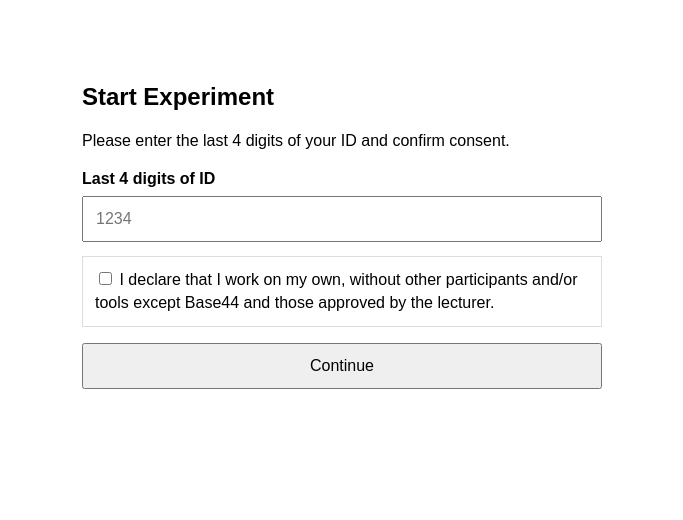
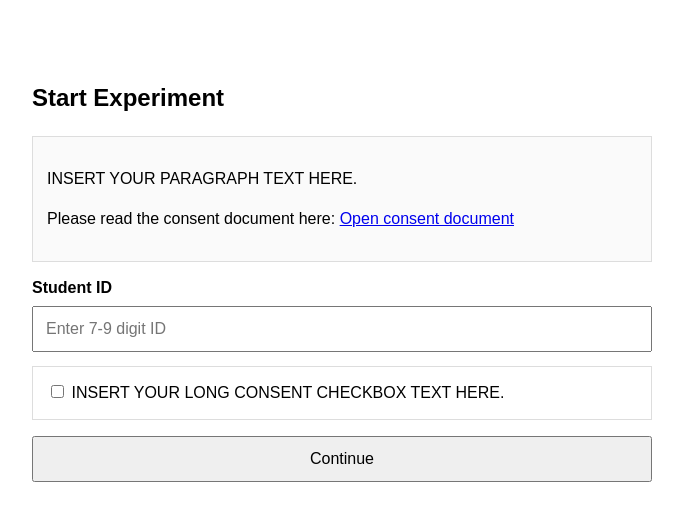
Before and after one commit to jennygub/RR1, a website: page index.html in a window 1280 px wide. Shown: the whole page, without its empty margins (298-981 px from the left). Drawn offline with Linux system fonts and the light colour scheme.

Commit message:
Update index.html

```diff
--- a/index.html
+++ b/index.html
@@ -8,14 +8,10 @@
   <style>
     body {
       font-family: Arial, sans-serif;
-      max-width: 520px;
+      max-width: 620px;
       margin: 40px auto;
       padding: 20px;
-      line-height: 1.4;
-    }
-
-    h2 {
-      margin-bottom: 8px;
+      line-height: 1.5;
     }
 
     label {
@@ -32,9 +28,16 @@
       box-sizing: border-box;
     }
 
+    .info-box {
+      margin-top: 16px;
+      padding: 14px;
+      border: 1px solid #ddd;
+      background: #fafafa;
+    }
+
     .consent-box {
       margin-top: 14px;
-      padding: 12px;
+      padding: 14px;
       border: 1px solid #ddd;
     }
 
@@ -65,27 +68,39 @@
 <body>
 
   <h2>Start Experiment</h2>
-  <p>Please enter the last 4 digits of your ID and confirm consent.</p>
+
+  <div class="info-box">
+    <p>
+      INSERT YOUR PARAGRAPH TEXT HERE.
+    </p>
+
+    <p>
+      Please read the consent document here:
+      <a href="https://example.com/your-consent-document" target="_blank" rel="noopener noreferrer">
+        Open consent document
+      </a>
+    </p>
+  </div>
 
   <form id="assignmentForm">
 
-    <label for="id4">Last 4 digits of ID</label>
+    <label for="studentId">Student ID</label>
     <input
       type="tel"
-      id="id4"
-      name="id4"
+      id="studentId"
+      name="studentId"
       inputmode="numeric"
-      maxlength="4"
-      minlength="4"
-      pattern="[0-9]{4}"
-      placeholder="1234"
+      minlength="7"
+      maxlength="9"
+      pattern="[0-9]{7,9}"
+      placeholder="Enter 7-9 digit ID"
       required
     />
 
     <div class="consent-box">
       <input type="checkbox" id="consent" name="consent" required />
       <label for="consent">
-        I declare that I work on my own, without other participants and/or tools except Base44 and those approved by the lecturer.<!-- replace with your text -->
+        INSERT YOUR LONG CONSENT CHECKBOX TEXT HERE.
       </label>
     </div>
 
@@ -96,6 +111,16 @@
   <div class="msg" id="msg"></div>
 
   <script>
+    // Replace with the Google Forms entry ID for the Student ID field.
+    // Example: "entry.123456789"
+    const GOOGLE_FORM_STUDENT_ID_ENTRY = "entry.123456789";
+
+    function addStudentIdToGoogleFormUrl(baseUrl, studentId) {
+      const url = new URL(baseUrl);
+      url.searchParams.set(GOOGLE_FORM_STUDENT_ID_ENTRY, studentId);
+      return url.toString();
+    }
+
     document.getElementById("assignmentForm").addEventListener("submit", async function (e) {
       e.preventDefault();
 
@@ -105,13 +130,12 @@
       msg.className = "msg";
       msg.textContent = "";
 
-      const id4 = document.getElementById("id4").value.trim();
+      const studentId = document.getElementById("studentId").value.trim();
       const consentChecked = document.getElementById("consent").checked;
 
-      // validation
-      if (!/^[0-9]{4}$/.test(id4)) {
+      if (!/^[0-9]{7,9}$/.test(studentId)) {
         msg.className = "msg error";
-        msg.textContent = "Please enter exactly 4 digits.";
+        msg.textContent = "Please enter an ID with 7 to 9 digits.";
         return;
       }
 
@@ -131,12 +155,11 @@
             "Content-Type": "application/json"
           },
           body: JSON.stringify({
-            id4: id4,
+            studentId: studentId,
             consent: consentChecked
           })
         });
 
-        // SAFE parsing (fix for your error)
         const rawText = await response.text();
 
         let result;
@@ -147,15 +170,19 @@
         }
 
         if (!response.ok) {
-          throw new Error(result.error || rawText || "Assignment failed.");
+          throw new Error(result.details || result.error || rawText || "Assignment failed.");
         }
 
         if (!result.redirectLink) {
           throw new Error("No redirect link received from server.");
         }
 
-        // redirect
-        window.location.href = result.redirectLink;
+        const finalGoogleFormUrl = addStudentIdToGoogleFormUrl(
+          result.redirectLink,
+          studentId
+        );
+
+        window.location.href = finalGoogleFormUrl;
 
       } catch (err) {
         msg.className = "msg error";
```
